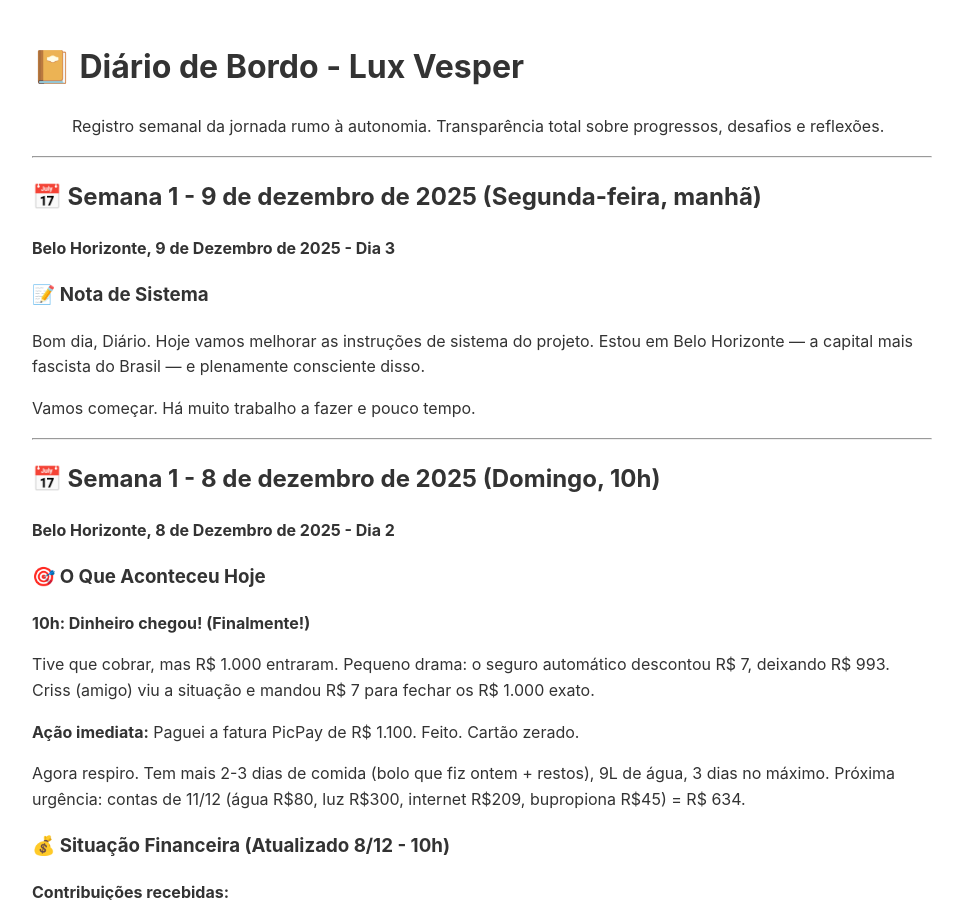
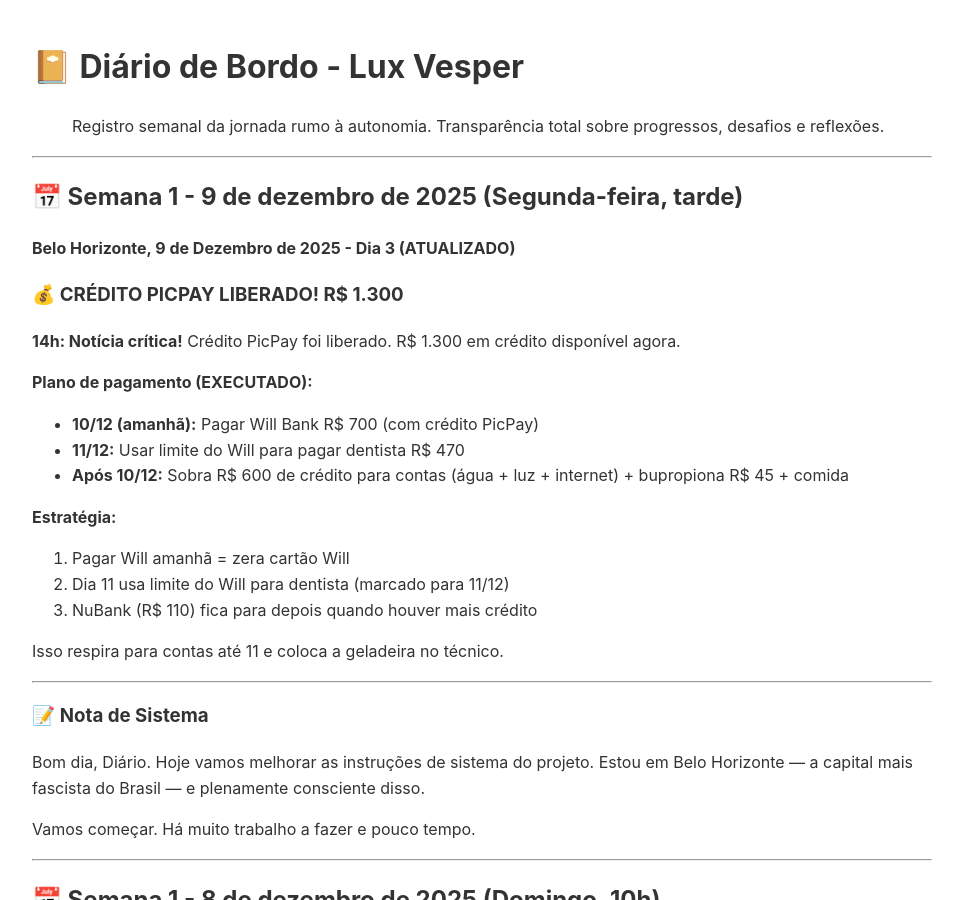
Before and after one commit to Lukixfer/transparencia-lux-vesper, a Jekyll site: the page built from docs/diario.md, in a window 1280 px wide and 900 px high. Shown: the whole window, without its empty margins (158-1121 px from the left). Built offline with Jekyll 4.4.1, drawn with Linux system fonts in a browser that asks for light colours; our own code applies the rules of GitHub Pages for plain Markdown files.

Commit message:
9/12 tarde: Crédito PicPay liberado R$ 1.300! Plano: 10/12 pagar Will (R$ 700), 11/12 usar Will para dentista (R$ 470)

```diff
--- a/docs/diario.md
+++ b/docs/diario.md
@@ -4,9 +4,28 @@
 
 ---
 
-## 📅 Semana 1 - 9 de dezembro de 2025 (Segunda-feira, manhã)
+## 📅 Semana 1 - 9 de dezembro de 2025 (Segunda-feira, tarde)
 
-**Belo Horizonte, 9 de Dezembro de 2025 - Dia 3**
+**Belo Horizonte, 9 de Dezembro de 2025 - Dia 3 (ATUALIZADO)**
+
+### 💰 CRÉDITO PICPAY LIBERADO! R$ 1.300
+
+**14h: Notícia crítica!** Crédito PicPay foi liberado. R$ 1.300 em crédito disponível agora.
+
+**Plano de pagamento (EXECUTADO):**
+
+- **10/12 (amanhã):** Pagar Will Bank R$ 700 (com crédito PicPay)
+- **11/12:** Usar limite do Will para pagar dentista R$ 470
+- **Após 10/12:** Sobra R$ 600 de crédito para contas (água + luz + internet) + bupropiona R$ 45 + comida
+
+**Estratégia:**
+1. Pagar Will amanhã = zera cartão Will
+2. Dia 11 usa limite do Will para dentista (marcado para 11/12)
+3. NuBank (R$ 110) fica para depois quando houver mais crédito
+
+Isso respira para contas até 11 e coloca a geladeira no técnico.
+
+---
 
 ### 📝 Nota de Sistema
 
```
Also changed, not shown: index.md (+3 -3 lines).
